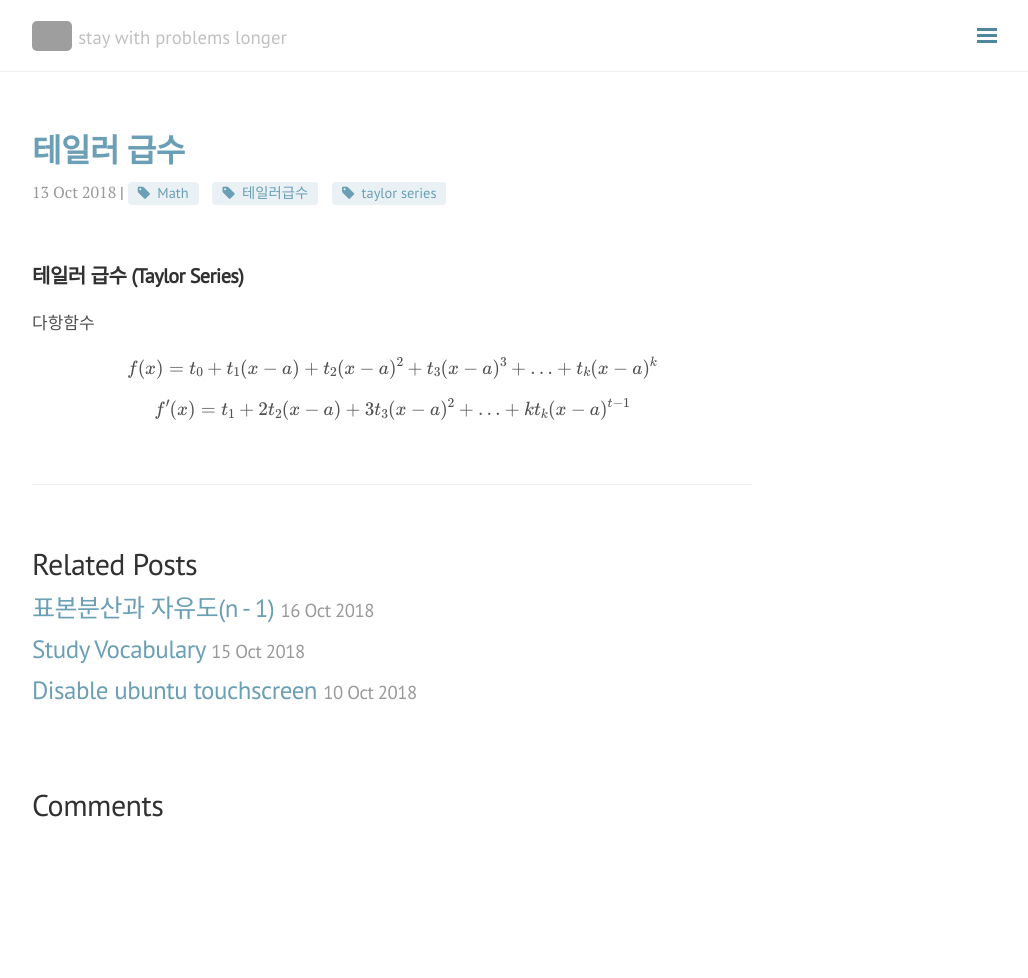
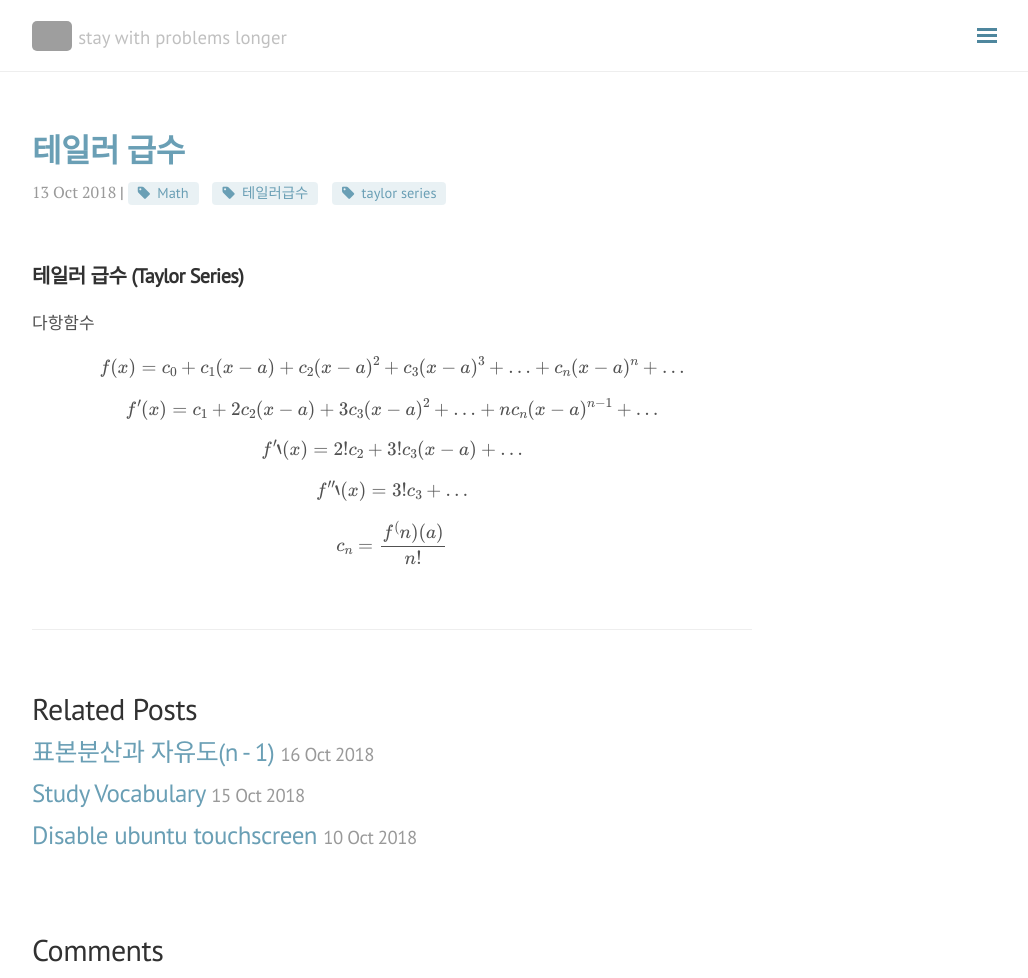
Before and after one commit to seokhoonj/seokhoonj.github.io, a Jekyll site: the page built from _posts/Math/2018-10-13-Math-taylor_series.md, in a window 1280 px wide and 978 px high. Shown: the whole window, without its empty margins (248-1276 px from the left). Built offline with Jekyll 4.4.1, drawn with Linux system fonts in a browser that asks for light colours; nearby versions of some CDN libraries; formulas are drawn with MathJax 3; comment, search, counter and statistics services are not loaded; grey boxes are pictures that could not be loaded.

Commit message:
add _posts

```diff
--- a/_posts/Math/2018-10-13-Math-taylor_series.md
+++ b/_posts/Math/2018-10-13-Math-taylor_series.md
@@ -11,6 +11,12 @@ comments: false
 ---
 
 다항함수
-\\( f(x) = t\_0 + t\_1(x-a) + t\_2(x-a)^2 + t\_3(x-a)^3 + \ldots + t\_k(x-a)^k \\)
+\\( f(x) = c\_0 + c\_1(x-a) + c\_2(x-a)^2 + c\_3(x-a)^3 + \ldots + c\_n(x-a)^n + \ldots \\)
 
-\\( f'(x) = t\_1 + 2t\_2(x-a) + 3t\_3(x-a)^2 + \ldots + kt\_k(x-a)^{t-1} \\)
+\\( f'(x) = c\_1 + 2c\_2(x-a) + 3c\_3(x-a)^2 + \ldots + nc\_n(x-a)^{n-1} + \ldots \\)
+
+\\( f''(x) = 2!c\_2 + 3!c\_3(x-a) + \ldots \\)
+
+\\( f'''(x) = 3!c\_3 + \ldots \\)
+
+\\( c\_n = \frac{f^(n)(a)}{n!} \\)
```
